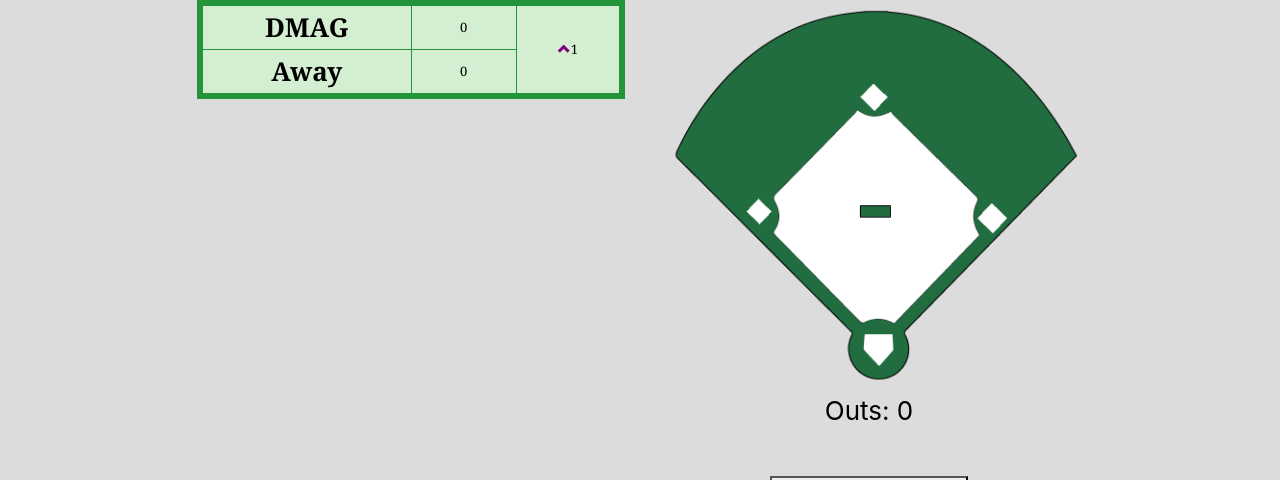
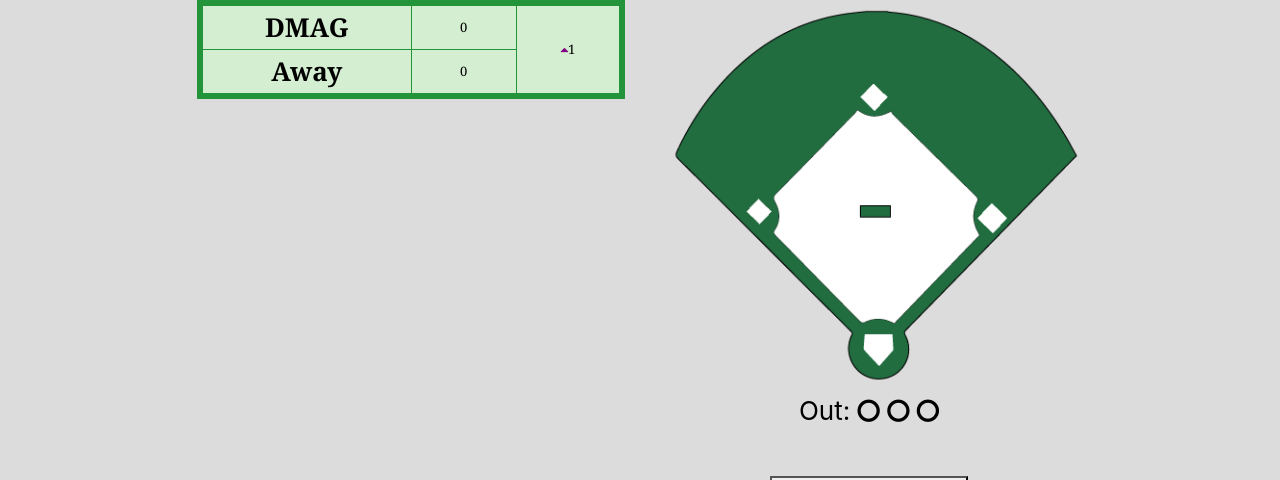
Before and after one commit to bgibz/Softball, a React (Create React App) app: page / in a window 1280 px wide. Shown: the top 480 px of the page. Built offline with nearby package versions, Linux system fonts and the light colour scheme.

Commit message:
add out counter

```diff
--- a/public/index.html
+++ b/public/index.html
@@ -5,6 +5,7 @@
     <link rel="shortcut icon" href="%PUBLIC_URL%/favicon.ico" />
     <link rel="stylesheet" href="https://stackpath.bootstrapcdn.com/bootstrap/4.3.1/css/bootstrap.min.css" integrity="sha384-ggOyR0iXCbMQv3Xipma34MD+dH/1fQ784/j6cY/iJTQUOhcWr7x9JvoRxT2MZw1T" crossorigin="anonymous">
     <link href="https://maxcdn.bootstrapcdn.com/bootstrap/3.3.7/css/bootstrap.min.css" rel="stylesheet">
+    <link rel="stylesheet" href="https://cdnjs.cloudflare.com/ajax/libs/font-awesome/4.7.0/css/font-awesome.min.css">
     <meta name="viewport" content="width=device-width, initial-scale=1" />
     <meta name="theme-color" content="#000000" />
     <!--
--- a/src/App.js
+++ b/src/App.js
@@ -10,9 +10,7 @@ class App extends React.Component {
       <div className="App">
       <div className="App-header">
         <div className="Container">
-          <div class = "row">
           <Scoreboard />
-          </div>
         </div>
       </div>
         <PlayerForm />
--- a/src/Scoreboard.js
+++ b/src/Scoreboard.js
@@ -3,6 +3,7 @@ import './Scoreboard.css';
 import field_default from './images/field_default.png';
 
 class Scoreboard extends React.Component {
+
     constructor(props) {
         super(props);
         this.state = {
@@ -58,7 +59,7 @@ class Scoreboard extends React.Component {
     }
 
     addOut() {
-        if (this.state.outs === 2){
+        if (this.state.outs >= 2){
             this.endhalf();
             this.setState((state) => {
                 return { outs: 0}
@@ -73,9 +74,23 @@ class Scoreboard extends React.Component {
 
 
     render() {
-        var arrow = 'glyphicon glyphicon-chevron-up'
+        var arrow = 'fa fa-caret-up';
         if (this.state.half === "bottom")
-            arrow = 'glyphicon glyphicon-chevron-down'
+            arrow = 'fa fa-caret-down';
+        var outs = "<span class = 'fa fa-circle-o' aria-hidden='true'></span>"
+        + " <span class = 'fa fa-circle-o' aria-hidden='true'></span>"
+        + " <span class = 'fa fa-circle-o' aria-hidden='true'></span>";
+        if (this.state.outs === 1) {
+            outs = "<span class = 'fa fa-circle' aria-hidden='true'></span>"
+            + " <span class = 'fa fa-circle-o' aria-hidden='true'></span>"
+            + " <span class = 'fa fa-circle-o' aria-hidden='true'></span>";
+        }
+        if (this.state.outs == 2) {
+            outs = "<span class = 'fa fa-circle' aria-hidden='true'></span>"
+            + " <span class = 'fa fa-circle' aria-hidden='true'></span>"
+            + " <span class = 'fa fa-circle-o' aria-hidden='true'></span>";
+        }
+
         return (
             <div className = "row">
             <div className = "col-md-6">
@@ -96,7 +111,7 @@ class Scoreboard extends React.Component {
             </div>
             <div className="col-md-6">
                 <img className="img-responsive fieldmap" src={field_default}></img>
-                <p>Outs: {this.state.outs}</p>
+                <p>Out:  <span dangerouslySetInnerHTML={{__html: outs}}></span></p>
                 <br></br>
                 <button onClick={(e) => this.endhalf()} >End half inning </button>
                 <br/>
```
